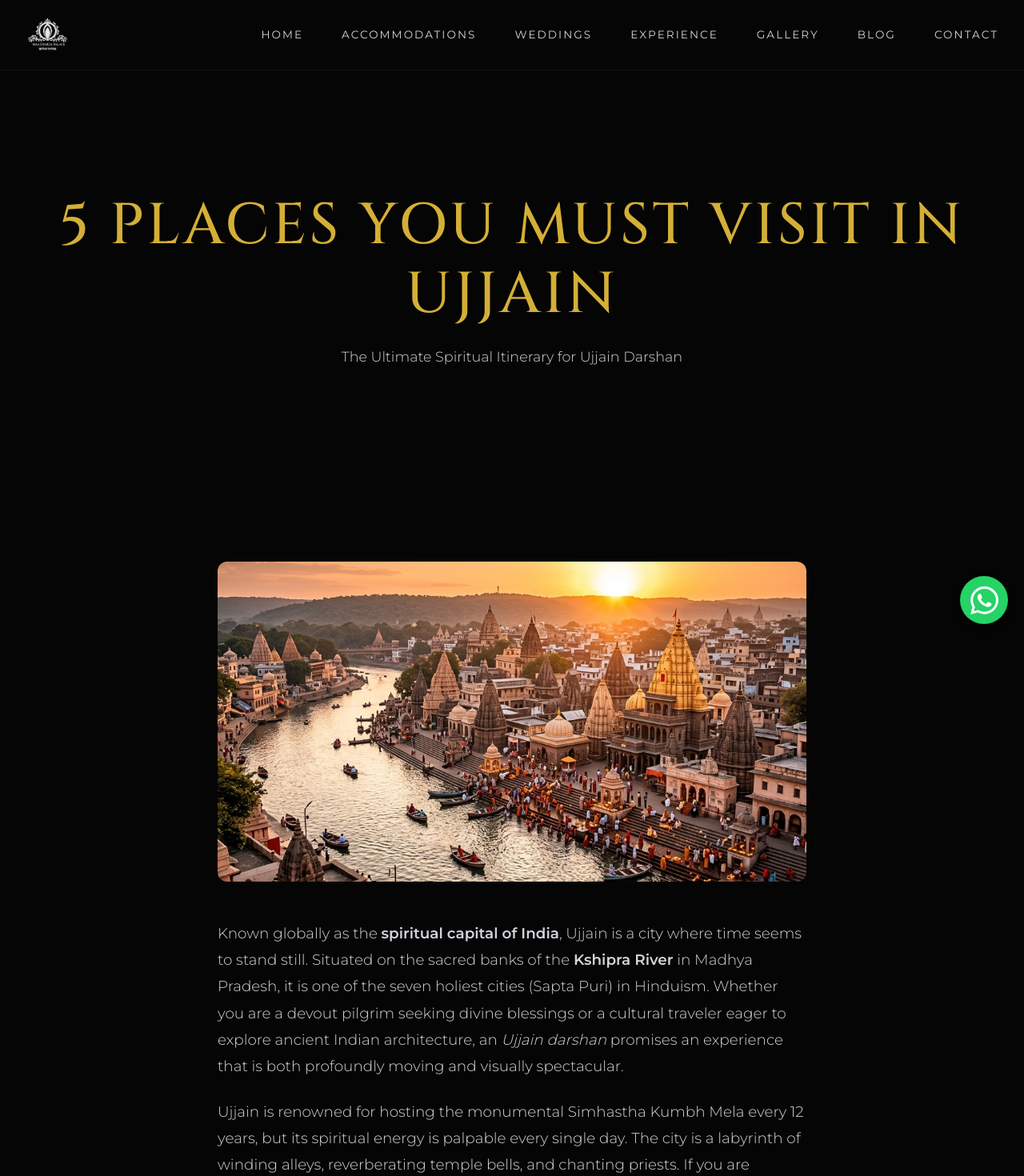
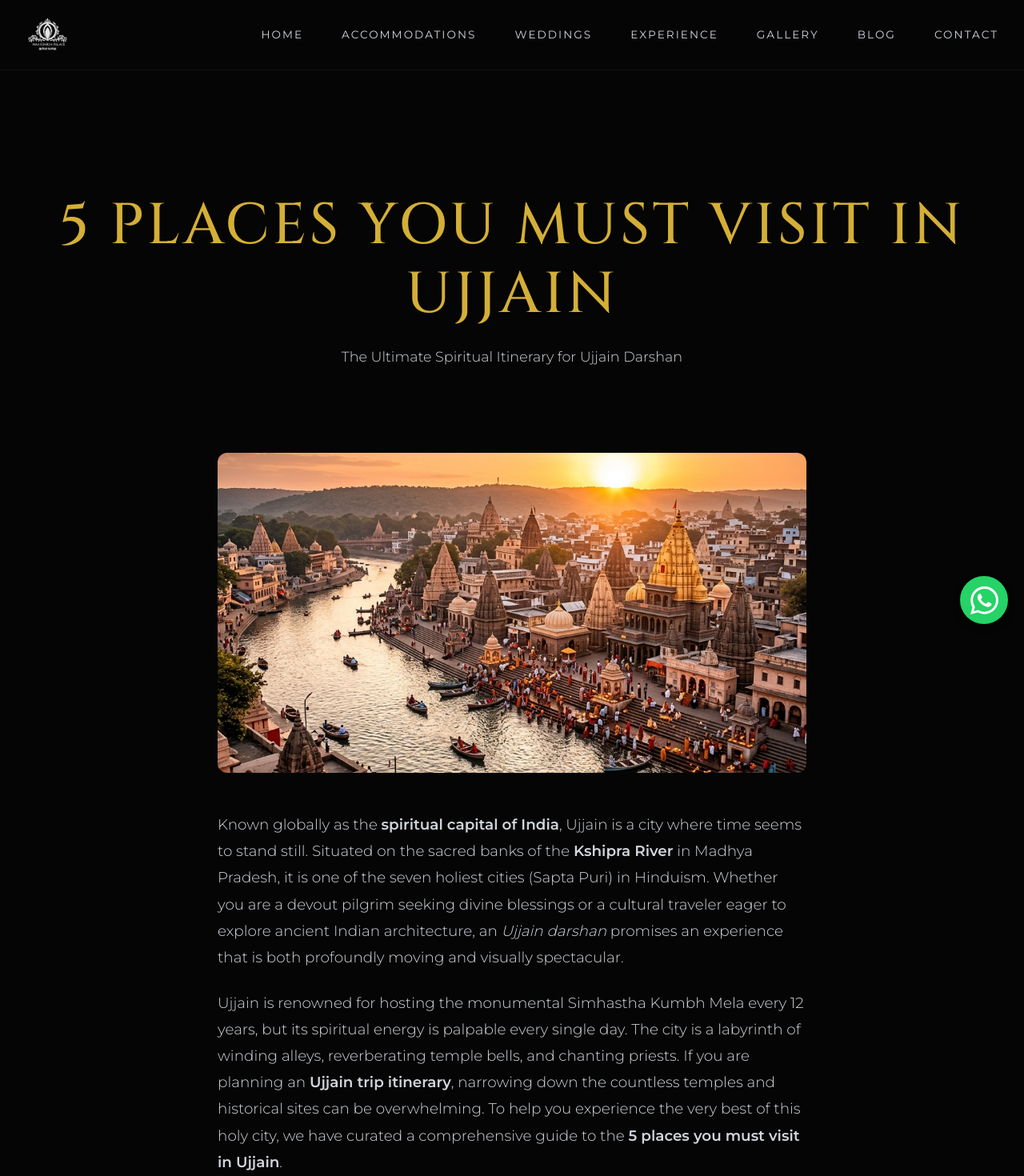
Before and after one commit to Mrsandipchauhan/maa-sharda-palace, a Next.js app: page /blog/5-places-you-must-visit-in-ujjain in a window 1280 px wide. Shown: the top 1470 px of the page at 80% size. Built offline with nearby package versions, Linux system fonts and the light colour scheme.

Commit message:
Fix massive spacing between blog title and content image

```diff
--- a/components/BlogPostLayout.tsx
+++ b/components/BlogPostLayout.tsx
@@ -24,7 +24,7 @@ export default function BlogPostLayout({
         </div>
       </section>
 
-      <section style={{ padding: "var(--space-xl) 0" }}>
+      <section style={{ paddingTop: "var(--space-sm)", paddingBottom: "var(--space-xl)" }}>
         <div className="container" style={{ maxWidth: "800px" }}>
           <div className="blog-content">
             {children}
```
